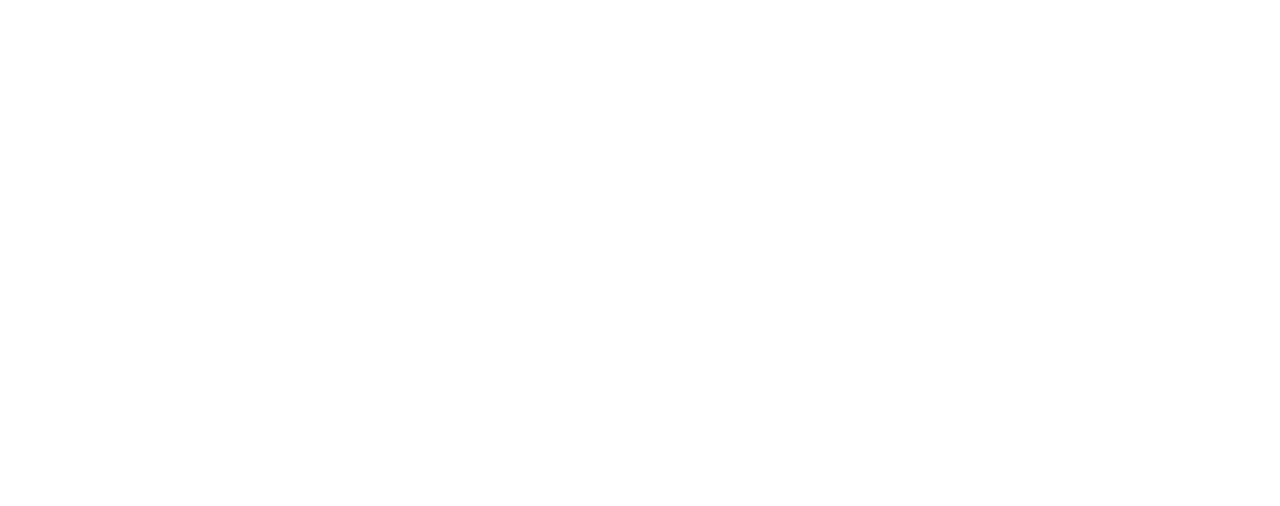
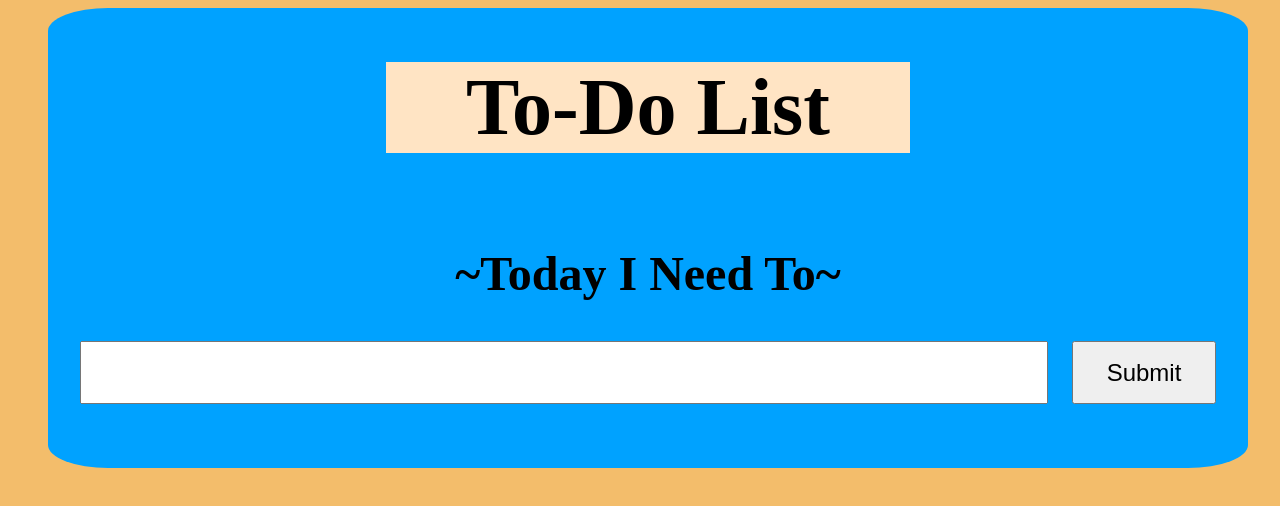
Before and after one commit to dts-kominfo-rea2a/challenge-08-stefanlevianto, a website: page index.html in a window 1280 px wide. Drawn offline with Linux system fonts and the light colour scheme.

Commit message:
commit 1

```diff
--- a/index.html
+++ b/index.html
@@ -5,18 +5,25 @@
     <meta http-equiv="X-UA-Compatible" content="IE=edge" />
     <meta name="viewport" content="width=device-width, initial-scale=1.0" />
     <title>Challenge - DOM</title>
+    <link href="./style.css" type="text/css" rel="stylesheet" />
   </head>
   <body>
     <div id="app">
       <!-- TODO: Buatlah sebuah header dengan id todo-title -->
       <!-- TODO: Buatlah sebuah subtitle dengan id todo-subtitle -->
+      <h1 id="todo-title">To-Do List</h1>
+      <h2 id="todo-subtitle">~Today I Need To~</h2>
 
       <!-- Section: input -->
       <!-- TODO: Buatlah sebuah input bertipe text dengan id todo-input -->
       <!-- TODO: Buatlah sebuah button dengan id todo-submit -->
-
+      <div id="input">
+        <input type="text" id="todo-input" />
+        <button id="todo-submit">Submit</button>
+      </div>
       <!-- Section output -->
       <!-- TODO: Buatlah sebuah <ul> dengan id todo-output -->
+      <ul id="todo-output"></ul>
     </div>
 
     <!-- ! Untuk tantangan ini, script jangan diubah ke external js yah ! -->
@@ -25,17 +32,34 @@
       let button;
       let input;
       let output;
+      input = document.getElementById("todo-input");
+      button = document.getElementById("todo-submit");
+      output = document.getElementById("todo-output");
 
       // TODO: Buatlah sebuah fungsi dengan nama fnClickHandler
       // Fungsi yang digunakan untuk menambahkan tulisan
       // Jangan ubah cara deklarasi fungsinya, cukup isi saja
-      function fnClickHandler(toDoItem) {}
+
+      function fnClickHandler(toDoItem) {
+        let li = document.createElement("li");
+        li.append(input.value);
+        output.append(li);
+        input.value = "";
+      }
 
       // TODO: register event onclick / addEventListener untuk button
       // akan menjalankan fungsi fnClickHandler
+      button.addEventListener("click", fnClickHandler);
 
       // TODO: register event onkeypress / addEventListener untuk input
       // sehingga saat di input ditekan enter akan menjalankan fungsi fnClickHandler juga
+      const onKeyPress = (event) => {
+        const keyYangDiterima = event.keyCode;
+        if (keyYangDiterima === 13) {
+          fnClickHandler();
+        }
+      };
+      document.addEventListener("keypress", onKeyPress);
     </script>
   </body>
 </html>
--- /dev/null
+++ b/style.css
@@ -0,0 +1,53 @@
+body {
+  display: flex;
+  background-color: rgb(243, 189, 107);
+  width: 100%;
+  height: 100%;
+  justify-content: center;
+}
+
+#app {
+  display: flex;
+  flex-direction: column;
+  border-radius: 5%;
+  border: 2px;
+  width: 75em;
+  height: fit-content;
+  align-items: center;
+  background-color: rgb(0, 162, 255);
+}
+#todo-title {
+  width: fit-content;
+  height: fit-content;
+  background-color: bisque;
+  padding-left: 1em;
+  padding-right: 1em;
+  font-size: 5em;
+}
+
+#todo-subtitle {
+  font-size: 3em;
+}
+
+#input {
+  display: flex;
+  flex-direction: row;
+  width: fit-content;
+  height: fit-content;
+}
+input {
+  width: 50em;
+  height: 3em;
+  font-size: 1.2em;
+}
+#todo-submit {
+  font-size: 1.5em;
+  width: 6em;
+  margin-left: 1em;
+}
+
+#todo-output {
+  font-size: 2em;
+  width: max-content;
+  align-items: left;
+}
```
